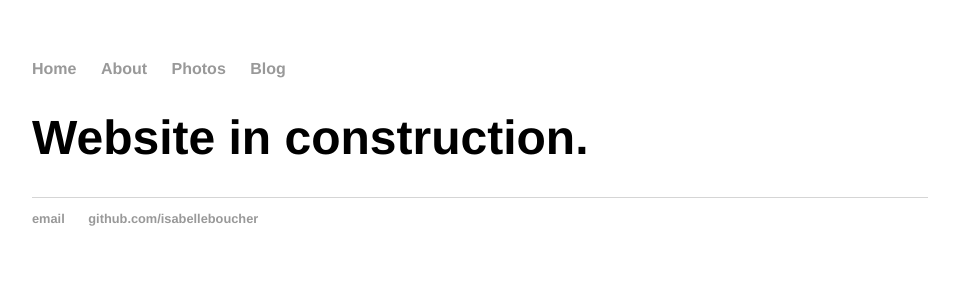
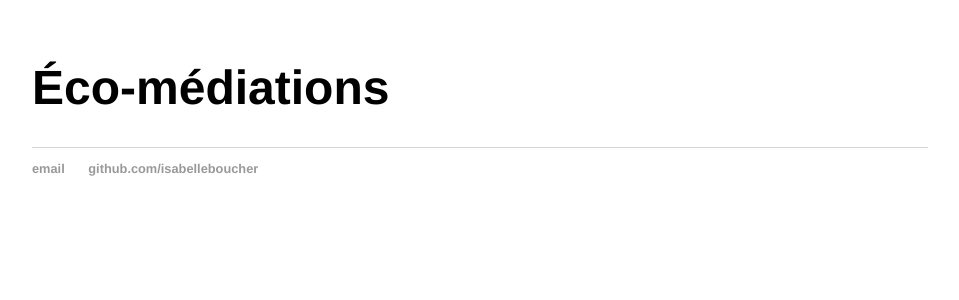
Before and after one commit to isabelleboucher/isabelleboucher.github.io, a Jekyll site: the page built from index.html, in a window 1280 px wide. Shown: the top 300 px of the page, without its empty margins (160-1119 px from the left). Built offline with Jekyll 4.4.1, drawn with Linux system fonts in a browser that asks for light colours.

Commit message:
Changes1

```diff
--- a/_layouts/default.html
+++ b/_layouts/default.html
@@ -6,14 +6,14 @@
 			<link rel="stylesheet" type="text/css" href="/css/main.css">
 		</head>
 		<body>
-			<nav>
+			<!--	<nav>
 	    		<ul>
 	        		<li><a href="/">Home</a></li>
 		        	<li><a href="/about">About</a></li>
 	        		<li><a href="/photos">Photos</a></li>
 	        		<li><a href="/blog">Blog</a></li>
 	    		</ul>
-			</nav>
+			</nav> -->
 			<div class="container">
 
 			{{ content }}
--- a/index.html
+++ b/index.html
@@ -1,7 +1,7 @@
 ---
 layout: default
-title: To come
+title: Éco-médiation
 ---
 <div class="blurb">
-	<h1>Website in construction.</h1>
+	<h1>Éco-médiations</h1>
 </div><!-- /.blurb -->
```
